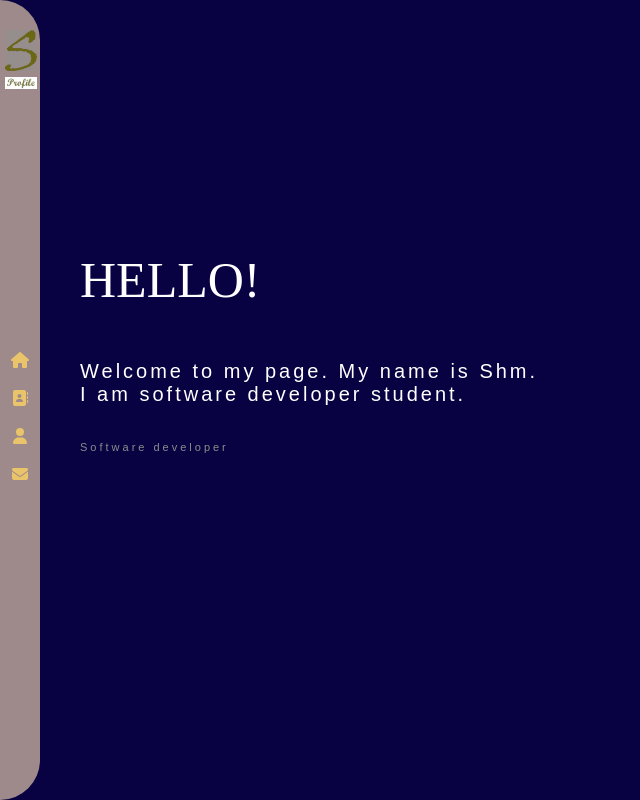
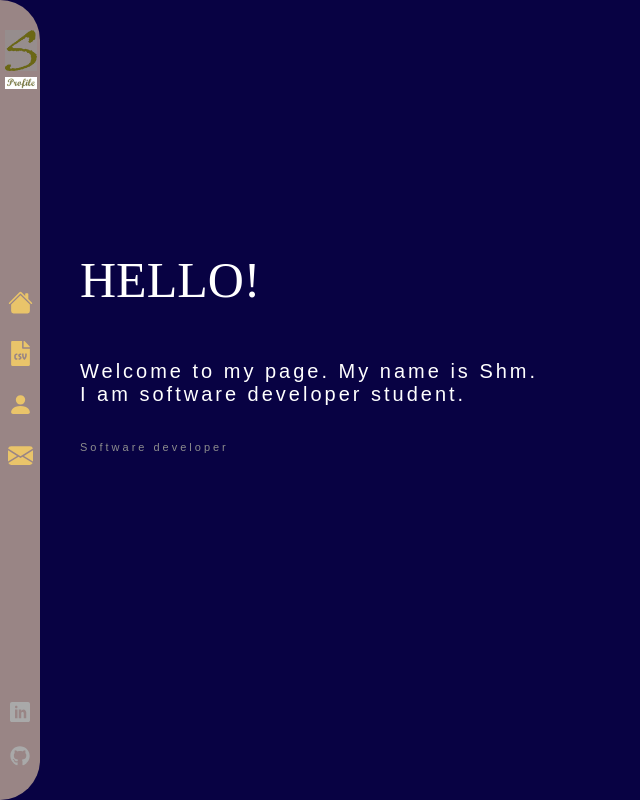
Before and after one commit to Shima2022/shima_portfolio, a React (Create React App) app: page / in a window 1280 px wide. Shown: the whole page, without its empty margins (0-640 px from the left). Built offline with nearby package versions, Linux system fonts and the light colour scheme.

Commit message:
github&linkedin icons

```diff
--- a/package.json
+++ b/package.json
@@ -20,6 +20,7 @@
     "loaders.css": "^0.1.2",
     "react": "^18.2.0",
     "react-dom": "^18.2.0",
+    "react-icons": "^4.6.0",
     "react-leaflet": "^4.1.0",
     "react-loaders": "^3.0.1",
     "react-router-dom": "^6.4.3",
--- a/src/components/testailua/sidebar2.module.scss
+++ b/src/components/testailua/sidebar2.module.scss
@@ -1,10 +1,11 @@
 @import '../../environment.module.scss';
 
+//sidebar
 .container {
   position: absolute;
 
   width: #{$sidebar-width};
-  background: hsl(0, 9%, 58%);
+  background: hsl(0, 9%, 56%);
 
   height: 100%;
   width: 40px;
@@ -17,6 +18,8 @@
   flex-direction: column;
   align-items: center;
   justify-content: space-between;
+
+  //s-logo
   .logo > img {
     width: 80%;
     margin: auto 5px;
@@ -27,11 +30,14 @@
   .logo > img:last-child {
     margin-top: 0px;
   }
+  //icons
   nav {
     display: flex;
     flex-direction: column;
     gap: 20px;
+    font-size: 25px;
   }
+
   .sidebarItem {
     height: fit-content;
     display: flex;
@@ -40,7 +46,6 @@
 
     &:hover {
       opacity: 0.8;
-
-    }
   }
 }
+}
--- a/src/components/testailua/sidebar2.tsx
+++ b/src/components/testailua/sidebar2.tsx
@@ -1,10 +1,17 @@
 import { faAddressBook, faEnvelope, faHome, faUser } from '@fortawesome/free-solid-svg-icons'
-import { FontAwesomeIcon } from '@fortawesome/react-fontawesome'
+// import { FontAwesomeIcon } from '@fortawesome/react-fontawesome'
 import { Link } from 'react-router-dom'
 import styles from './sidebar2.module.scss'
 import Logo from '../../assets/images/logo.png'
-import { faGithub, faLinkedin } from '@fortawesome/free-brands-svg-icons'
 import LogoSubtitle from '../../assets/images/logo-sub.png'
+import { ImLinkedin, } from 'react-icons/im'
+import { FaGithub } from 'react-icons/fa'
+import { BsHouseFill } from 'react-icons/bs'
+import { FaFileCsv } from 'react-icons/fa'
+import { BsFillPersonFill } from 'react-icons/bs'
+import { BsFillEnvelopeFill } from 'react-icons/bs'
+
+
 type Sidebar2Props = {
 
 }
@@ -24,30 +31,26 @@ const sidebar2 = () => {
 const Nav = () => {
   return (
     <nav>
-      <Link to="/" className={styles.sidebarItem}><a><FontAwesomeIcon icon={faHome} color="#E9C46A" /></a></Link>
-      <Link to="/cv" className={styles.sidebarItem}><a><FontAwesomeIcon icon={faAddressBook} color="#E9C46A" /></a></Link>
-      <Link to="/portfolio" className={styles.sidebarItem}><a><FontAwesomeIcon icon={faUser} color="#E9C46A" /></a></Link>
-      <Link to="/contact" className={styles.sidebarItem}><a><FontAwesomeIcon icon={faEnvelope} color="#E9C46A" /></a></Link>
+      <Link to="/" className={styles.sidebarItem}><a><BsHouseFill color="#E9C46A" /></a></Link>
+      <Link to="/cv" className={styles.sidebarItem}><a><FaFileCsv color="#E9C46A" /></a></Link>
+      <Link to="/portfolio" className={styles.sidebarItem}><a><BsFillPersonFill color="#E9C46A" /></a></Link>
+      <Link to="/contact" className={styles.sidebarItem}><a><BsFillEnvelopeFill color="#E9C46A" /></a></Link>
     </nav>
   )
 }
 
 const SocialMedia = () => {
   return (
-    <ul>
-      <li>
-        {/*Linkedin icon */}
-        <a target="_blank" rel='noreferrer' href='https://www.linkedin.com/in/shima-h/'>
-          <FontAwesomeIcon icon={faLinkedin} color="#4d4d4e" />
-        </a>
-      </li>
-      <li>
-        {/*Github icon */}
-        <a target="_blank" rel='noreferrer' href='https://github.com/Shima2022'>
-          <FontAwesomeIcon icon={faGithub} color="#4d4d4e" />
-        </a>
-      </li>
-    </ul>
+    <div
+    style={{
+      display: 'flex',
+      flexDirection: 'column',
+      margin: '30px 0',
+      gap: '20px',
+    }}>
+      <a href="https://www.linkedin.com/in/shima-h/"><ImLinkedin color="darkgrey" size={20}/></a>
+      <a href="https://github.com/Shima2022"><FaGithub color="darkgrey" size={20}/></a>
+    </div>
   )
 }
 export default sidebar2
--- a/src/index.tsx
+++ b/src/index.tsx
@@ -8,8 +8,8 @@ import {
 import Contact from './components/Contact/contact';
 import Cv from './components/Cv/cv';
 import Project from './components/Project/project';
-import Home from './components/Home/home';
-import Sidebar from './components/sidebar/sidebar';
+// import Home from './components/Home/home';
+// import Sidebar from './components/sidebar/sidebar';
 // import styles from './index.module.scss';
 import './index.module.scss';
 import Home2 from './components/testailua/home2';
```
Also changed, not shown: 2 other files (tests, documents, lock files or other folders).
